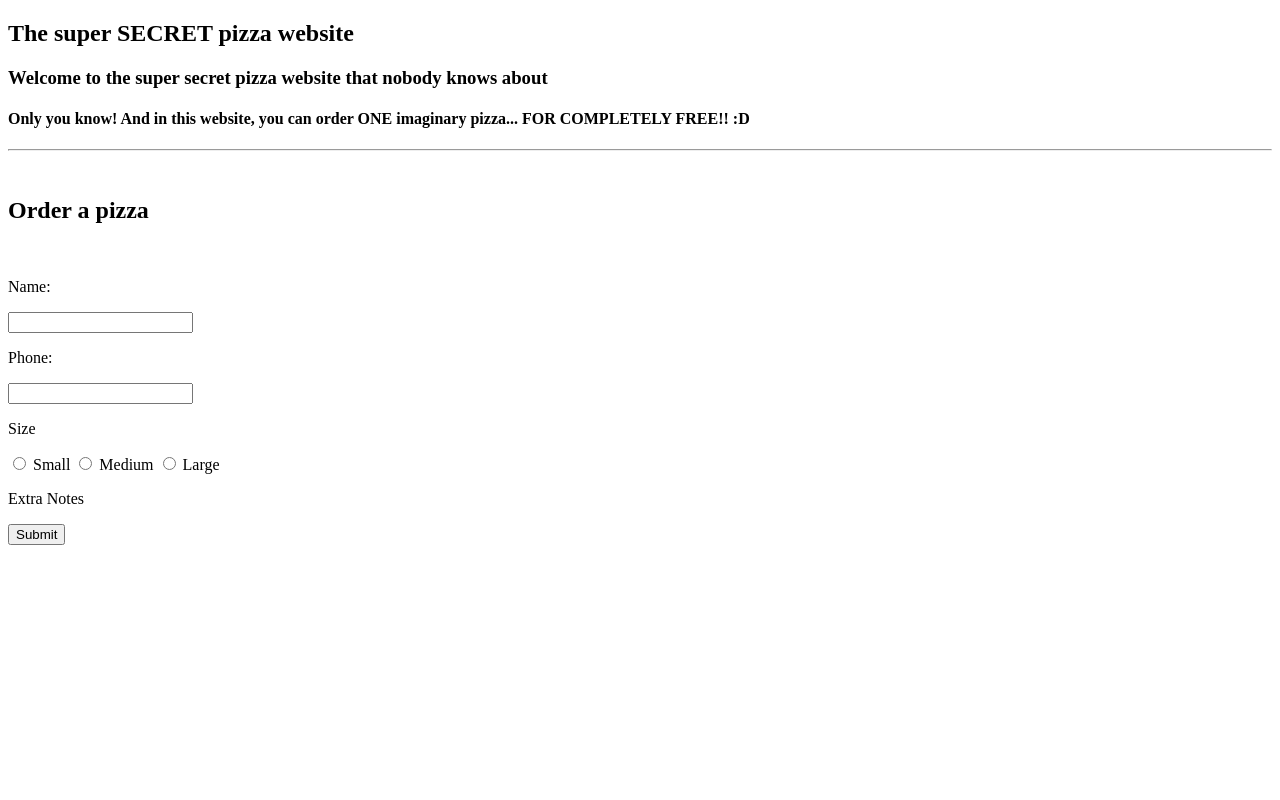
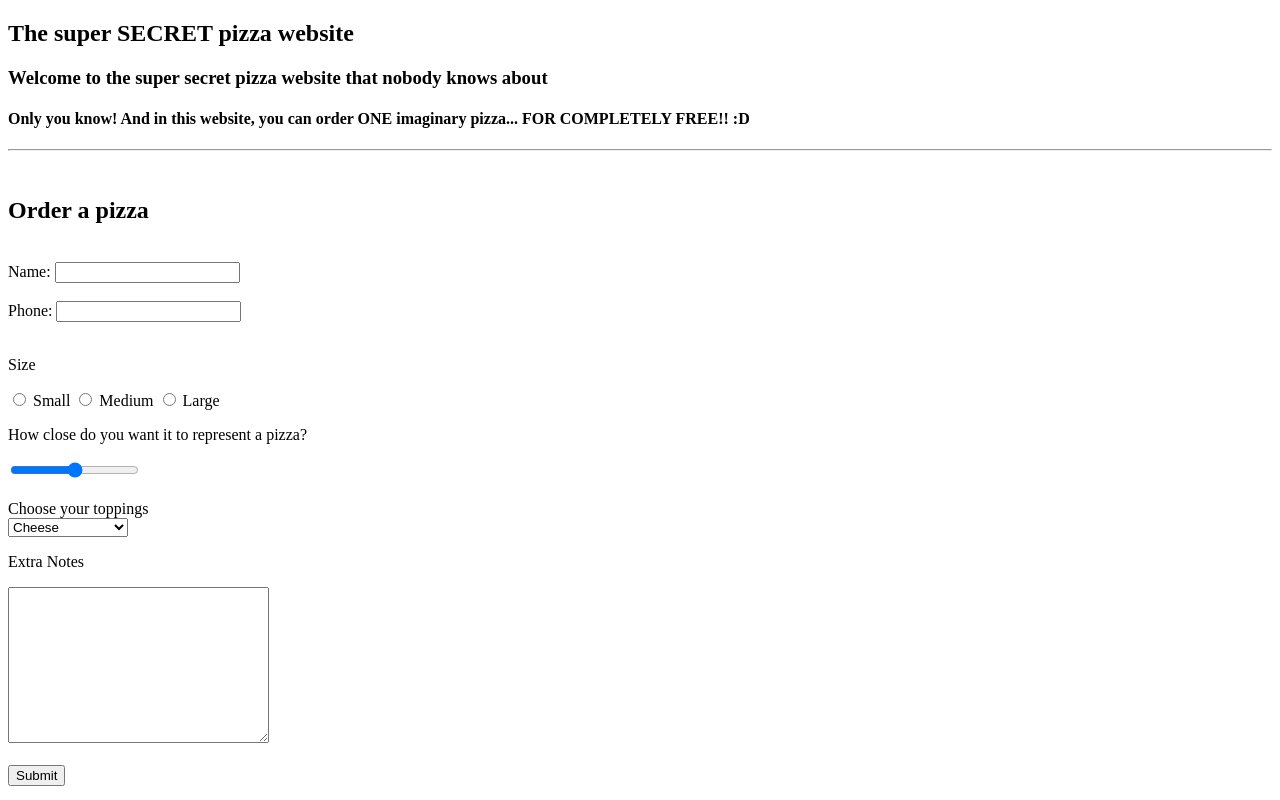
Before and after one commit to CelestiaCeli/Week1WebDev, a plain HTML site: page PizzaDelivery.html in a window 1280 px wide. Drawn offline with Linux system fonts and the light colour scheme.

Commit message:
Pizza Delivery

```diff
--- a/PizzaDelivery.html
+++ b/PizzaDelivery.html
@@ -3,7 +3,7 @@
 <head>
     <meta charset="UTF-8">
     <meta name="viewport" content="width=device-width, initial-scale=1.0">
-    <title>Document</title>
+    <title>Pizza Order</title>
 </head>
 <body>
     <h2>The super SECRET pizza website</h2>
@@ -14,17 +14,38 @@
     <hr>
     <br><h2>Order a pizza</h2> <br>
 
-    <form>
-        <p>Name:</p> <input type="text">
-        <p>Phone:</p> <input type="text" title="Phone">
+    <form action="" target="_blank" method="post">
+        <label for="Name">Name: </label>
+        <input type="text" name="Name" id="Name" required> <br> <br>
+
+        <label for="Phone">Phone: </label>
+        <input type="tel" title="Phone" id="Phone" name="Phone" required pattern="[0-9]?-?[0-9]{3}-[0-9]{3}-[0-9]{4}"> <br> <br>
+
         <p>Size</p>
         <input type="radio" name="Size" value="Small"> Small
         <input type="radio" name="Size" value="Medium"> Medium
         <input type="radio" name="Size" value="Large"> Large
 
+        <p>How close do you want it to represent a pizza?</p>
+        <input type="range" name="PizzaMeter">
+        <br> <br>
+        <label for=Toppings>Choose your toppings</label>
+
+        <br>
+
+        <select name="Toppings" id="Toppings">
+            <option value="Cheese">Cheese</option>
+            <option value="Knives">Knives</option>
+            <option value="Uranium">Uranium please!</option>
+            <option value="Topping">A single toping.</option>
+        </select>
+
         <p>Extra Notes</p>
+        <textarea name="message" rows="10" cols="30"></textarea>
 
-        <input type="button" value="Submit">
+        <br> <br>
+        <input type="submit" value="Submit">
+
     </form>
 </body>
 </html>
```
Also changed, not shown: Banana.html (+2 -2 lines), Index.html (+4 -4 lines), Media/Celeste.png (renamed from Screenshot 2025-01-08 130722.png).
